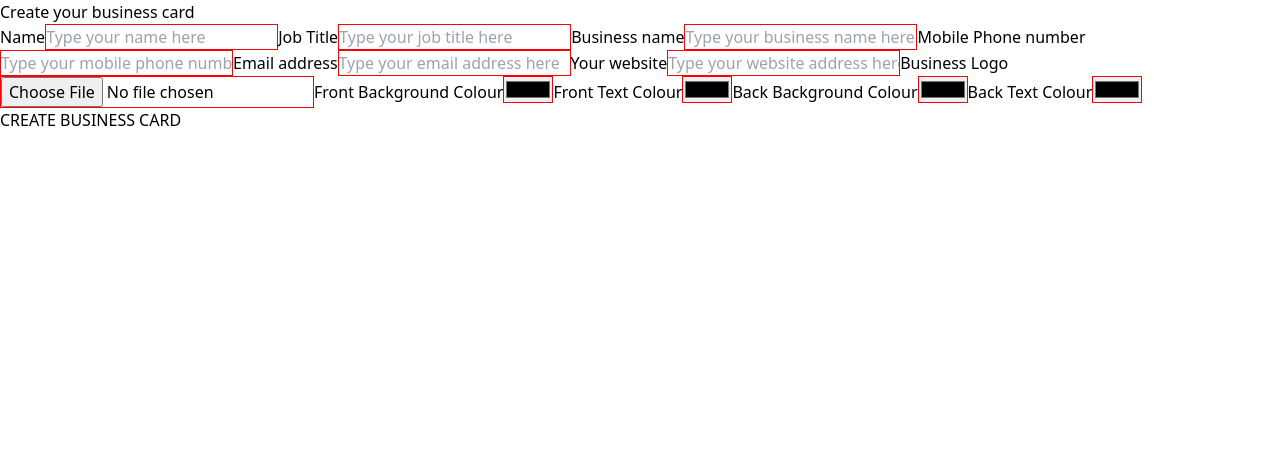
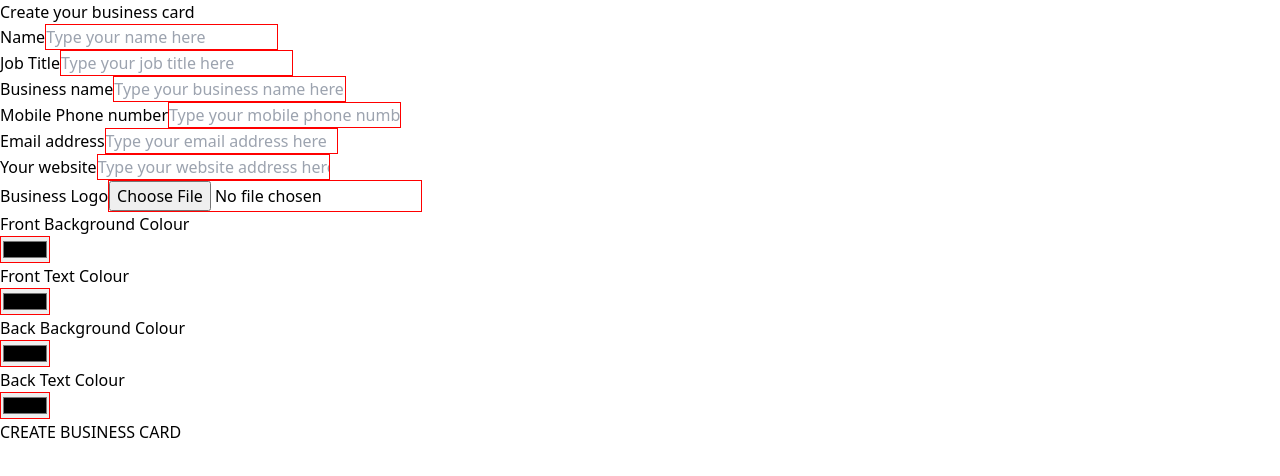
Before and after one commit to HalfElfAlistair/personalised-business-card, a React (Create React App) app: page / in a window 1280 px wide. Shown: the top 476 px of the page. Built offline with nearby package versions, Linux system fonts and the light colour scheme; no server answers.

Commit message:
splitting form into nested divs to make layour easier

```diff
--- a/src/components/Form.jsx
+++ b/src/components/Form.jsx
@@ -85,52 +85,81 @@ const Form = ({setNewCardID}) => {
     }
 
 
-    // each form input will update their respecive state values with onChange, and some will perform validation checks
+    // Each form input will update their respecive state values with onChange, and some will perform validation checks
+    // Form is split into nested divs to make layout easier
 
     return <form onSubmit={(e) => submitFunc(e)}>
+        <div>
+            <div>
                 <label htmlFor="name-input">Name</label>
                 <input className={basicValidation(name)} value={name} type="text" id="name-input" name="name-input" placeholder="Type your name here" onChange={(e) => setName(e.target.value)} ></input>
                 {checkIcon(name)}
+            </div>
+            <div>
                 <label htmlFor="job-input">Job Title</label>
                 <input className={basicValidation(job)} type="text"  id="job-input" name="job-input" placeholder="Type your job title here" onChange={(e) => setJob(e.target.value)} ></input>
                 {checkIcon(job)}
-
+            </div>
+        </div>
+        <div>
             <label htmlFor="business-input">Business name</label>
             <input className={basicValidation(business)} type="text"  id="business-input" name="business-input" placeholder="Type your business name here" onChange={(e) => setBusiness(e.target.value)} ></input>
             {checkIcon(business)}
-
+        </div>
+        <div>
+            <div>
                 <label htmlFor="phone-input">Mobile Phone number</label>
                 <input className={basicValidation(phone)} type="text"  id="phone-input" name="phone-input" placeholder="Type your mobile phone number here" onChange={(e) => setPhone(phoneValidation(e.target.value))} ></input>
                 {checkIcon(phone)}
-
+            </div>
+            <div>
                 <label htmlFor="email-input">Email address</label>
                 <input className={basicValidation(email)} type="text"  id="email-input" name="email-input" placeholder="Type your email address here" onChange={(e) => setEmail(emailValidation(e.target.value))} ></input>
                 {checkIcon(email)}
-
+            </div>
+        </div>
+        <div>
             <label htmlFor="website-input">Your website</label>
             <input className={basicValidation(website)} type="text"  id="website-input" name="website-input" placeholder="Type your website address here" onChange={(e) => setWebsite(websiteValidation(e.target.value))} ></input>
             {checkIcon(website)}
-
+        </div>
+        <div>
             <label htmlFor="logo-input">Business Logo</label>
             <input className={basicValidation(logo)} type="file" id="logo-input" name="logo-input" onChange={(e) => setLogo(e.target.value)} />
             {checkIcon(logo)}
-
+        </div>
+        <div>
+            <div>
                 <label htmlFor="color-input-front-bg">Front Background Colour</label>
+                <div>
                     <input className={basicValidation(colourFrontBg)} type="color" id="color-input-front-bg" name="color-input-front-bg" onChange={(e) => setColourFrontBg(e.target.value)} />
                     {checkIcon(colourFrontBg)}
-
+                </div>
+            </div>
+            <div>
                 <label htmlFor="color-input-front-text">Front Text Colour</label>
+                <div>
                     <input className={basicValidation(colourFrontText)} type="color" id="color-input-front-text" name="color-input-front-text" onChange={(e) => setColourFrontText(e.target.value)} />
                     {checkIcon(colourFrontText)}
-
+                </div>
+            </div>
+        </div>
+        <div>
+            <div>
                 <label htmlFor="color-input-back-bg">Back Background Colour</label>
+                <div>
                     <input className={basicValidation(colourBackBg)} type="color" id="color-input-back-bg" name="color-input-back-bg" onChange={(e) => setColourBackBg(e.target.value)} />
                     {checkIcon(colourBackBg)}
-
+                </div>
+            </div>
+            <div>
                 <label htmlFor="color-input-back-text">Back Text Colour</label>
+                <div>
                     <input className={basicValidation(colourBackText)} type="color" id="color-input-back-text" name="color-input-back-text" onChange={(e) => setColourBackText(e.target.value)} />
                     {checkIcon(colourBackText)}
-
+                </div>
+            </div>
+        </div>
         <input type="submit" value="CREATE BUSINESS CARD" />
     </form>
 
```
Lines whose indentation alone changed are shown as unchanged.
